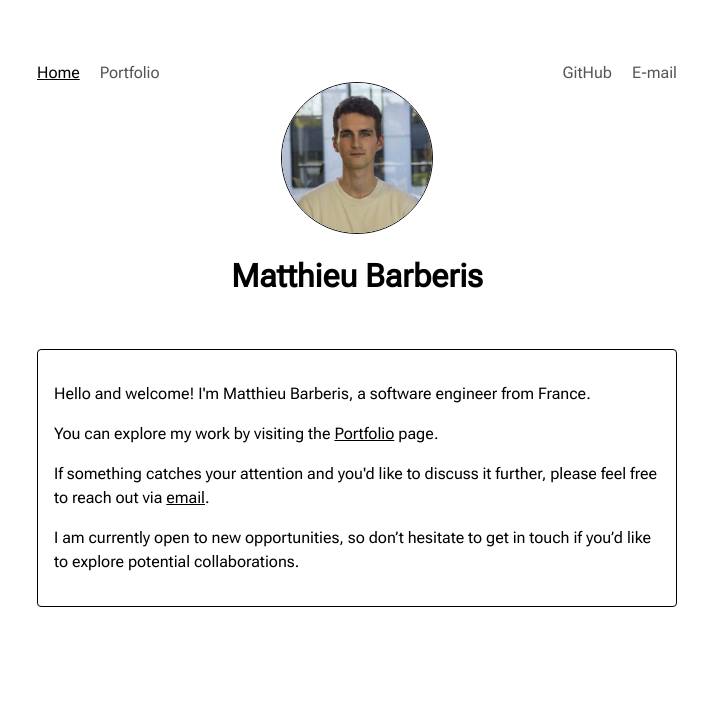
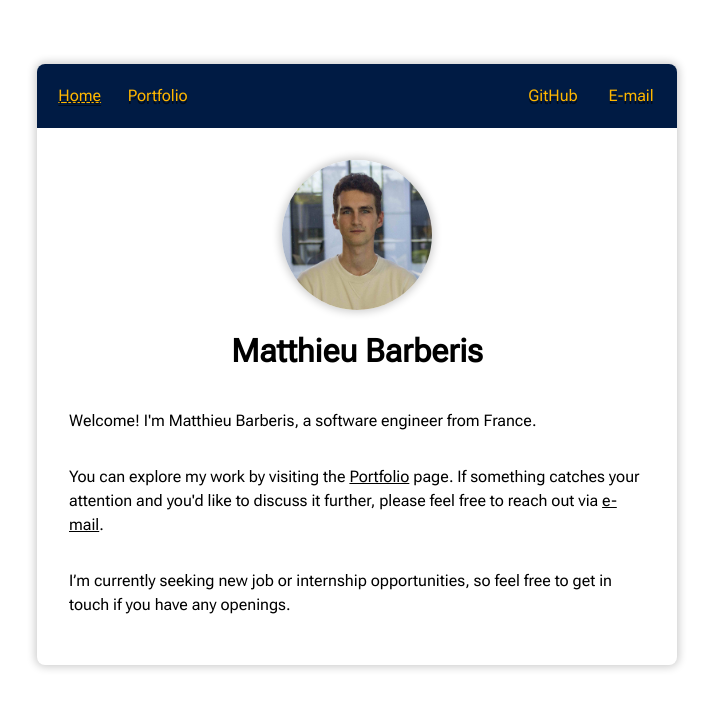
Before and after one commit to foobarberis/foobarberis.github.io, a plain HTML site: page index.html in a window 1280 px wide. Shown: the whole page, without its empty margins (283-996 px from the left). Drawn offline with Linux system fonts and the light colour scheme.

Commit message:
Improve design

```diff
--- a/index.html
+++ b/index.html
@@ -1,8 +1,5 @@
-<!-- TODO Add more information to the landing page -->
-<!-- TODO Get a domain name -->
-
 <!DOCTYPE html>
-<html class="content-center flex flex-column items-center w-100" lang="en">
+<html class="flex flex-column items-center w-100 h-100" lang="en">
 
   <head>
     <meta charset="UTF-8">
@@ -12,55 +9,64 @@
     <link rel="icon" type="image/png" sizes="16x16" href="/assets/favicon/favicon-16x16.png">
     <link rel="manifest" href="/assets/favicon/site.webmanifest">
     <link rel="stylesheet" href="/tachyons.css">
-    <title>Homepage - Chez Matthieu</title>
+    <title>Homepage | Matthieu Barberis</title>
+
+
+    <style>
+      .drop-shadow {
+	  text-shadow: 0px 3px #000c1e;
+      }
+    </style>
   </head>
 
-  <body class="bg-white black f5-ns f6 flex flex-column mw7 pa3 pa5-ns roboto w-100">
+  <body class="bg-white black f5-ns f6 flex flex-column mw7-ns w-100 pa3 pa5-ns roboto">
 
-    <header class="flex flex-nowrap justify-between">
-      <div class="nowrap">
-	<a class="black link pr2 pr3-ns underline" href="/">Home</a>
-	<a class="hover-black link mid-gray pr2 pr3-ns underline-hover" href="/portfolio.html">Portfolio</a>
-      </div>
+    <div class="br3 flex flex-column shadow-2">
 
-      <div class="nowrap">
-	<a class="hover-black link mid-gray nowrap pr2 pr3-ns underline-hover" href="https://github.com/foobarberis?tab=repositories">GitHub</a>
-	<a class="hover-black link mid-gray nowrap underline-hover" href="mailto:foobarberis@gmail.com">E-mail</a>
-      </div>
-    </header>
+      <header class="bg-navy br--top br3 drop-shadow flex flex-nowrap h3 items-center justify-around near-white pa2 ph2">
 
-    <main class="flex flex-column">
+	<div class="flex justify-around nowrap w-25">
+	  <a class="gold link underline" href="/">Home</a>
+	  <a class="gold hover-near-white link underline-hover" href="/portfolio.html">Portfolio</a>
+	</div>
 
-      <img class="b--near-black ba br-100 center" style="width: 150px" src="./assets/images/mbarberi.jpg" alt="Matthieu Barberis">
+	<div class="db w-25"></div>
+	<div class="db w-25"></div>
 
-      <h1 class="center lh-title">Matthieu Barberis</h1>
+	<div class="flex justify-around nowrap w-25">
+	  <a class="gold hover-near-white link underline-hover" href="https://github.com/foobarberis">GitHub</a>
+	  <a class="gold hover-near-white link underline-hover" href="mailto:foobarberis@gmail.com">E-mail</a>
+	</div>
 
-      <div class="ba br2 mv4 pa3">
+      </header>
+
+      <main class="flex flex-column pa4">
+
+	<img class="br-100 center shadow-2" style="width: 150px" src="./assets/images/mbarberi.jpg" alt="Matthieu Barberis">
+
+	<h1 class="center lh-title">Matthieu Barberis</h1>
+
 	<p class="lh-copy">
-	  Hello and welcome! I'm Matthieu Barberis, a software
-	  engineer from France.
+	  Welcome! I'm Matthieu Barberis, a software engineer from
+	  France.
 	</p>
 
 	<p class="lh-copy">
-	  You can explore my work by visiting the <a class="black"
-						     href="/portfolio.html">Portfolio</a> page.
+	  You can explore my work by visiting the
+	  <a class="black" href="/portfolio.html">Portfolio</a>
+	  page. If something catches your attention and you'd like to
+	  discuss it further, please feel free to reach out
+	  via <a class="black"
+		 href="mailto:foobarberis@gmail.com">e-mail</a>.
 	</p>
 
 	<p class="lh-copy">
-	  If something catches your attention and you'd like to
-	  discuss it further, please feel free to reach out
-	  via <a class="black"
-		 href="mailto:foobarberis@gmail.com">email</a>.
+	  I’m currently seeking new job or internship opportunities,
+	  so feel free to get in touch if you have any openings.
 	</p>
 
-	<p class="lh-copy">
-	  I am currently open to new opportunities, so don’t hesitate
-	  to get in touch if you’d like to explore potential
-	  collaborations.
-	</p>
+    </div>
 
-      </div>
     </main>
-
   </body>
 </html>
```
Also changed, not shown: portfolio.html (+41 -30 lines).
